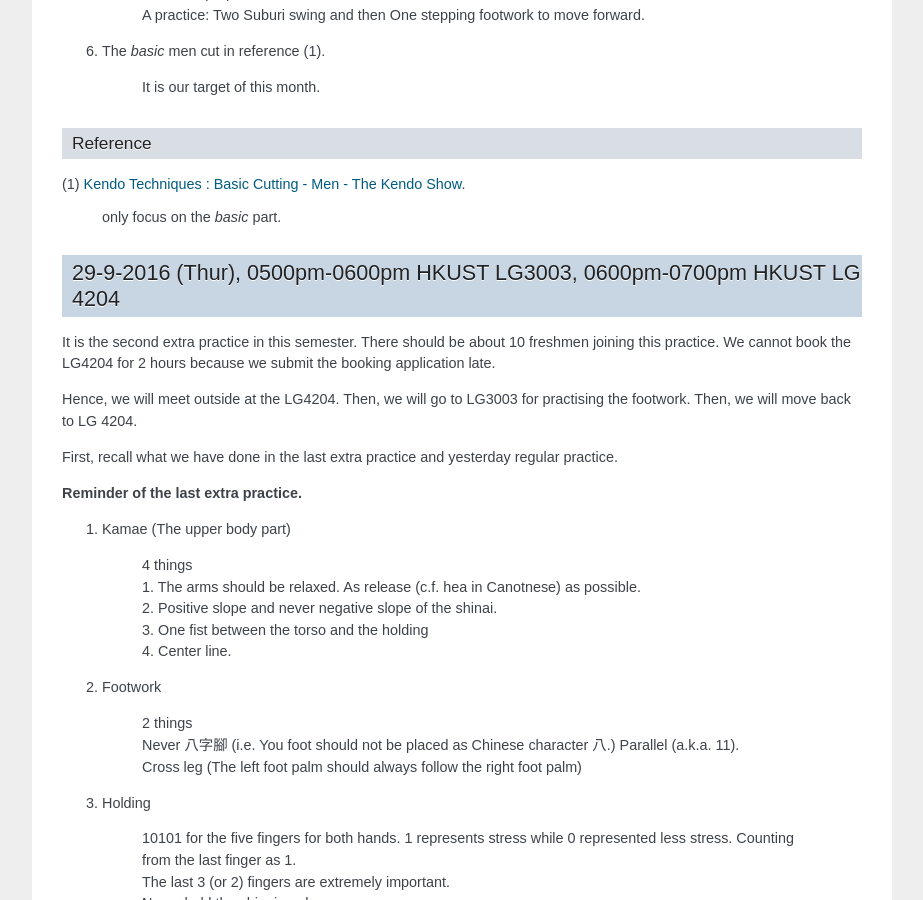
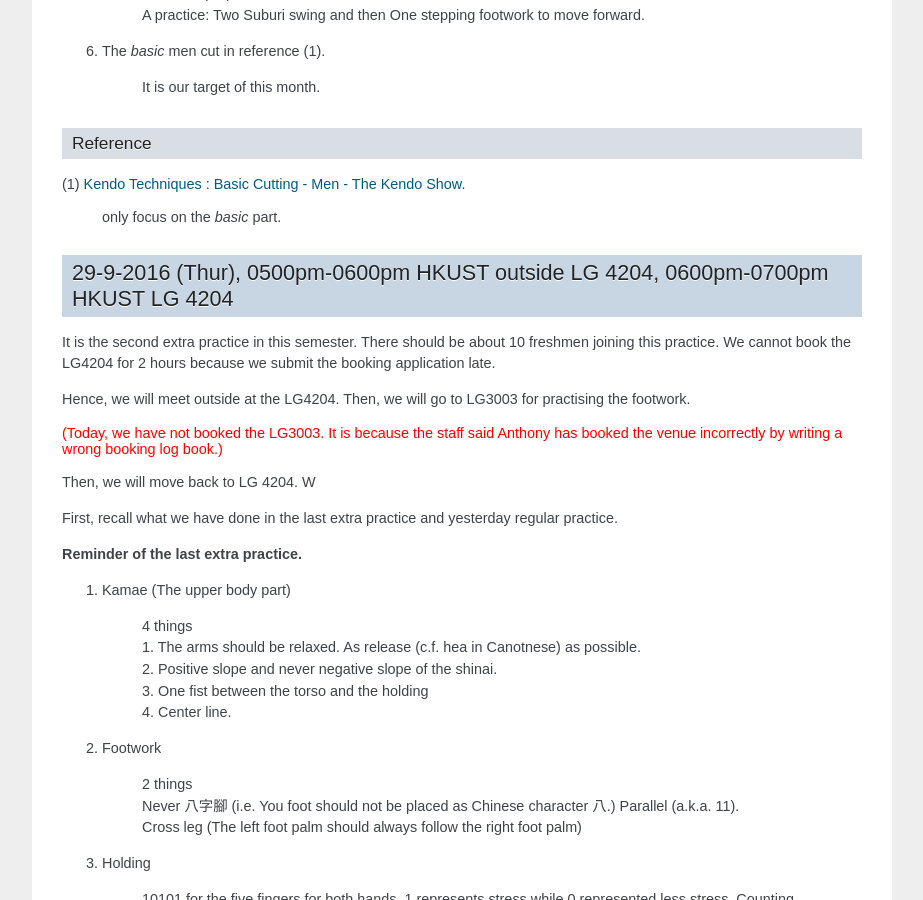
Before and after one commit to cyuab/kendoHubSphinx, a Sphinx documentation site: the page built from source/hkust/extraPractice2016Fall.rst, in a window 1280 px wide and 900 px high, scrolled down 797 px. Shown: the whole window, without its empty margins (198-1121 px from the left). Built offline with Sphinx 7.4.7, drawn with Linux system fonts in a browser that asks for light colours; some of the changed text lies outside the part shown.

Commit message:
Add the red words in extraPractice2016Fall.rst

```diff
--- a/source/hkust/extraPractice2016Fall.rst
+++ b/source/hkust/extraPractice2016Fall.rst
@@ -49,13 +49,19 @@ Reference
 :ref:`kendoShow-basicCutting`.
 	| only focus on the *basic* part.
 
-29-9-2016 (Thur), 0500pm-0600pm HKUST LG3003, 0600pm-0700pm HKUST LG 4204
+29-9-2016 (Thur), 0500pm-0600pm HKUST outside LG 4204, 0600pm-0700pm HKUST LG 4204
 ==========================================================================
 It is the second extra practice in this semester. There should be about 10 freshmen joining this practice.
 We cannot book the LG4204 for 2 hours because we submit the booking application late.
 
 Hence, we will meet outside at the LG4204. Then, we will go to LG3003 for practising the footwork.
-Then, we will move back to LG 4204.
+
+.. raw:: html
+
+    <font color="red">(Today, we have not booked the LG3003. It is because the staff said Anthony has booked the venue incorrectly by writing a wrong booking log book.)</font>
+
+Then, we will move back to LG 4204. W
+
 
 First, recall what we have done in the last extra practice and yesterday regular practice.
 
```
